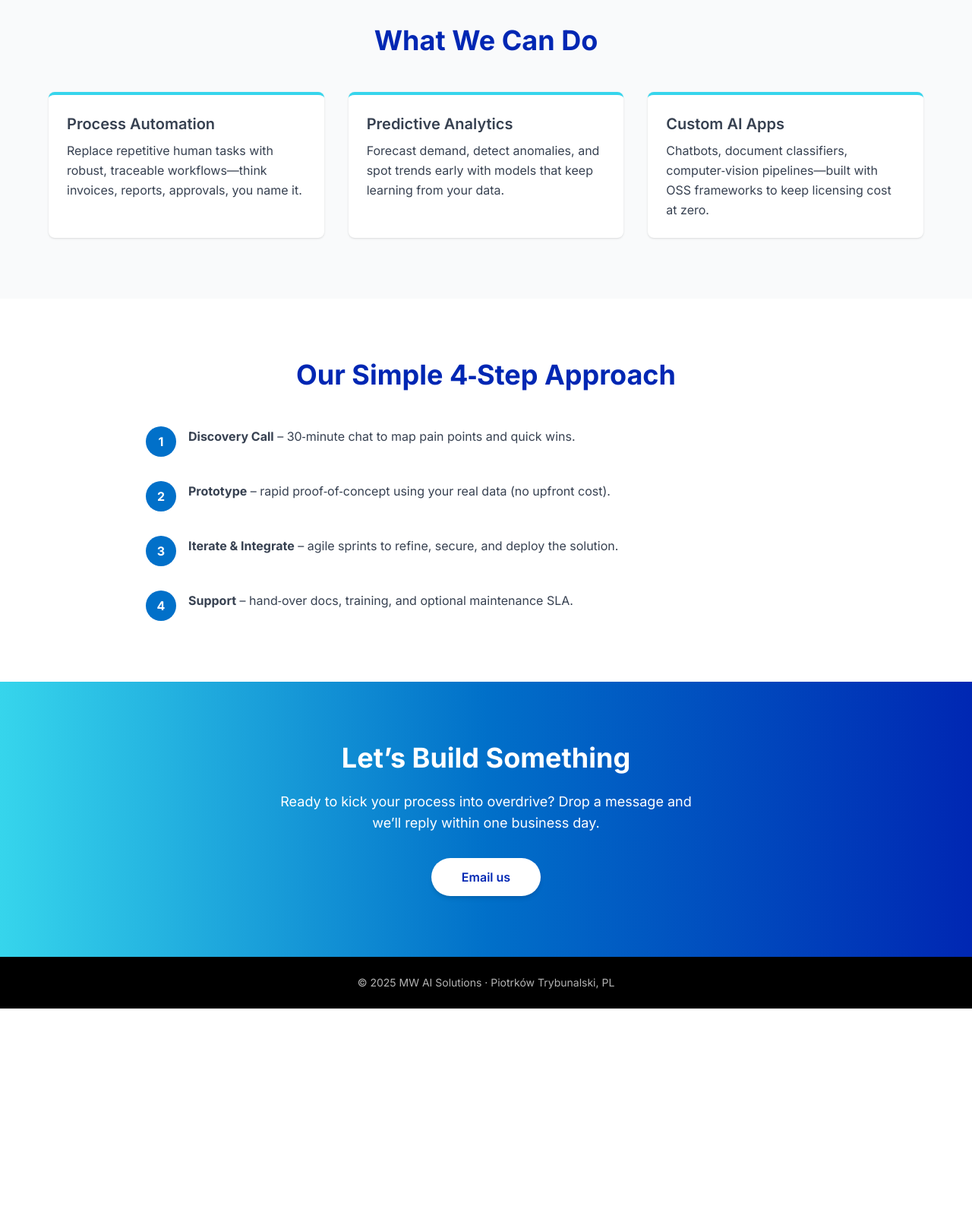
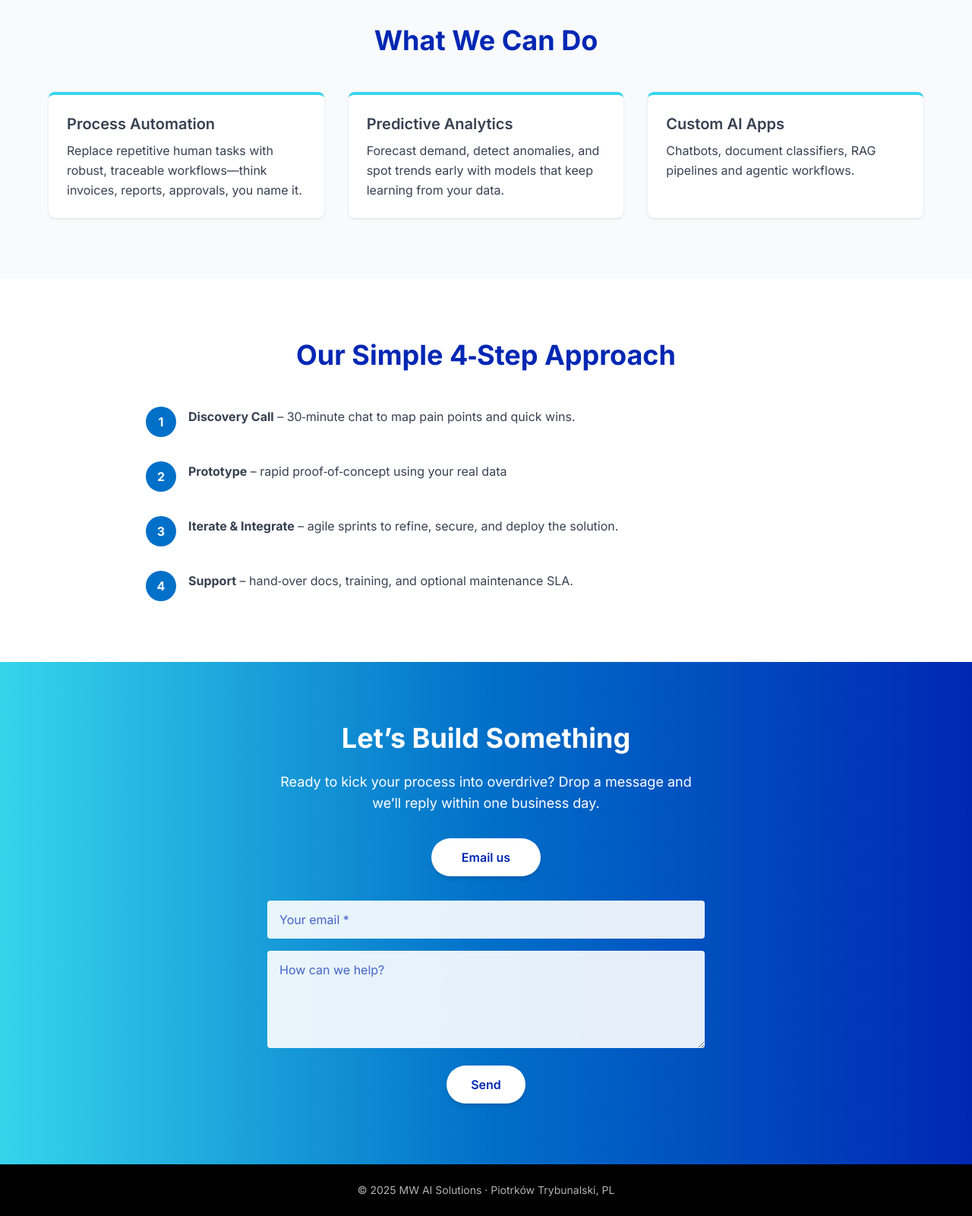
Before and after one commit to mwautomation/mwautomation.github.io, a plain HTML site: page index.html in a window 1280 px wide. Shown: the part 955-2555 px from the top of the page at 76% size. Before the commit the page ends 2282 px from the top, so only its background shows below. Drawn offline with nearby package versions, Linux system fonts and the light colour scheme.

Commit message:
add logos and contact form

```diff
--- a/index.html
+++ b/index.html
@@ -119,7 +119,7 @@
       <div class="border-t-4 border-brand-light bg-white rounded-lg shadow p-6">
         <h3 class="text-xl font-semibold mb-2">Custom AI Apps</h3>
         <p>
-          Chatbots, document classifiers, computer‑vision pipelines—built with OSS frameworks to keep licensing cost at zero.
+          Chatbots, document classifiers, RAG pipelines and agentic workflows.
         </p>
       </div>
     </div>
@@ -137,7 +137,7 @@
       </li>
       <li class="flex items-start gap-4">
         <span class="flex-shrink-0 h-10 w-10 rounded-full bg-brand text-white flex items-center justify-center font-bold">2</span>
-        <p><strong>Prototype</strong> – rapid proof‑of‑concept using your real data (no upfront cost).</p>
+        <p><strong>Prototype</strong> – rapid proof‑of‑concept using your real data</p>
       </li>
       <li class="flex items-start gap-4">
         <span class="flex-shrink-0 h-10 w-10 rounded-full bg-brand text-white flex items-center justify-center font-bold">3</span>
@@ -157,14 +157,12 @@
     <h2 class="text-3xl md:text-4xl font-bold mb-6">Let’s Build Something</h2>
     <p class="mb-8 text-lg">Ready to kick your process into overdrive? Drop a message and we’ll reply within one business day.</p>
     <!-- Email link -->
-    <a href="mailto:hello@mw-ai.solutions"
+    <a href="mailto:mwautomationsolutions@gmail.com"
        class="inline-block bg-white text-brand-dark font-semibold px-10 py-3 rounded-full shadow-md
               hover:bg-brand-light hover:text-white transition">
        Email us
     </a>
-    <!-- Uncomment the form below if you later hook up Formspree or similar -->
-    <!--
-    <form action="https://formspree.io/f/{your-id}" method="POST" class="space-y-4 mt-8">
+    <form action="https://formspree.io/f/mgvkjvge" method="POST" class="space-y-4 mt-8">
       <input type="email" name="email" required placeholder="Your email *"
              class="w-full px-4 py-3 rounded bg-white/90 text-brand-dark placeholder-brand-dark/70">
       <textarea name="message" rows="4" required placeholder="How can we help?"
@@ -174,7 +172,6 @@
         Send
       </button>
     </form>
-    -->
   </div>
 </section>
 
```
Also changed, not shown: assets/mw-logo.svg (added).
